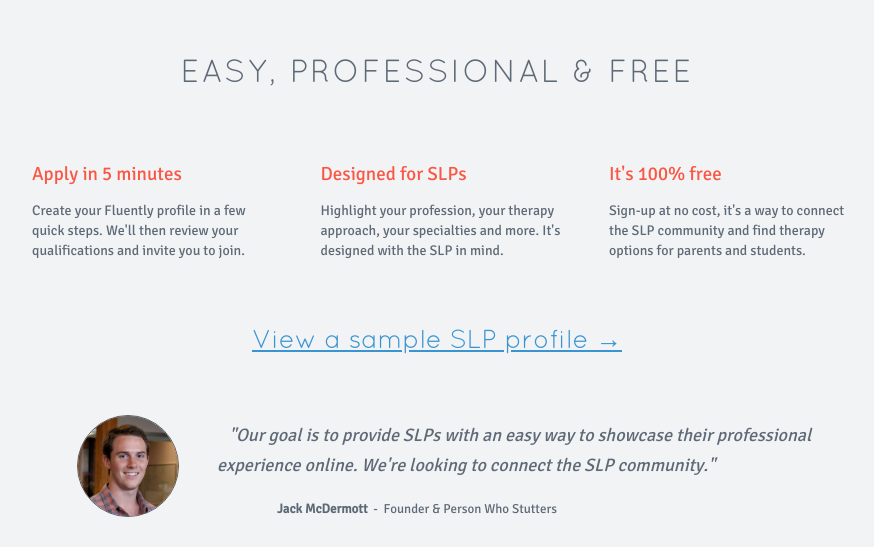
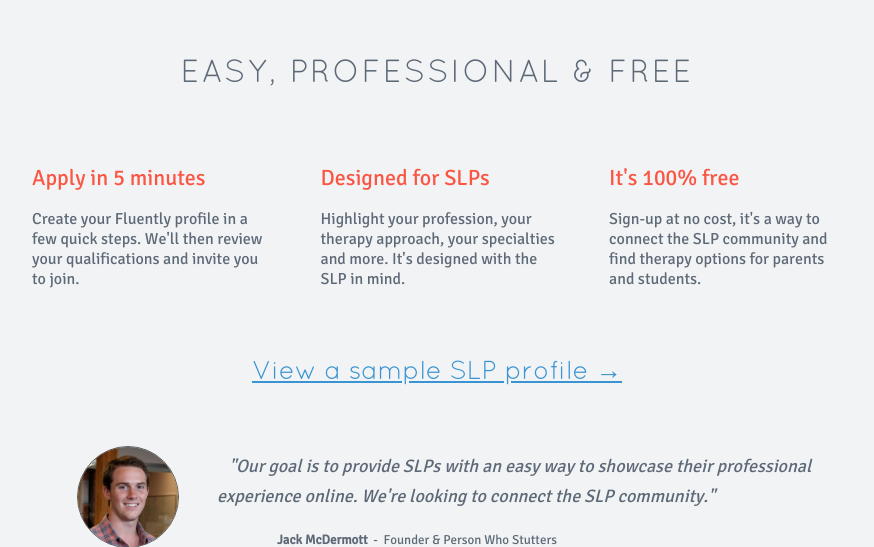
Before and after one commit to mmoutenot/fluently-django, a Django app: page /why-fluently/ in a window 1280 px wide. Shown: the part 594-1141 px from the top of the page, without its empty margins (203-1077 px from the left). Run offline with Django 3.2, Linux system fonts and the light colour scheme; parts of the project's set-up code (start-up, migrations or seed data) failed here and were passed over; some libraries are stand-ins or nearby versions.

Commit message:
style fixes

```diff
--- a/static/style/slp-landing.css
+++ b/static/style/slp-landing.css
@@ -75,11 +75,11 @@
 		font-family: Signika;
 		font-weight: 300;
 		color: #FB5644;
-		font-size: 19px;}
+		font-size: 22px;}
 	#sign-up-box p{
 		font-family: Signika;
 		font-weight: 100;
-		font-size: 14px;
+		font-size: 16px;
 		line-height: 20px;}
 
 .sign-up-hut {
```
